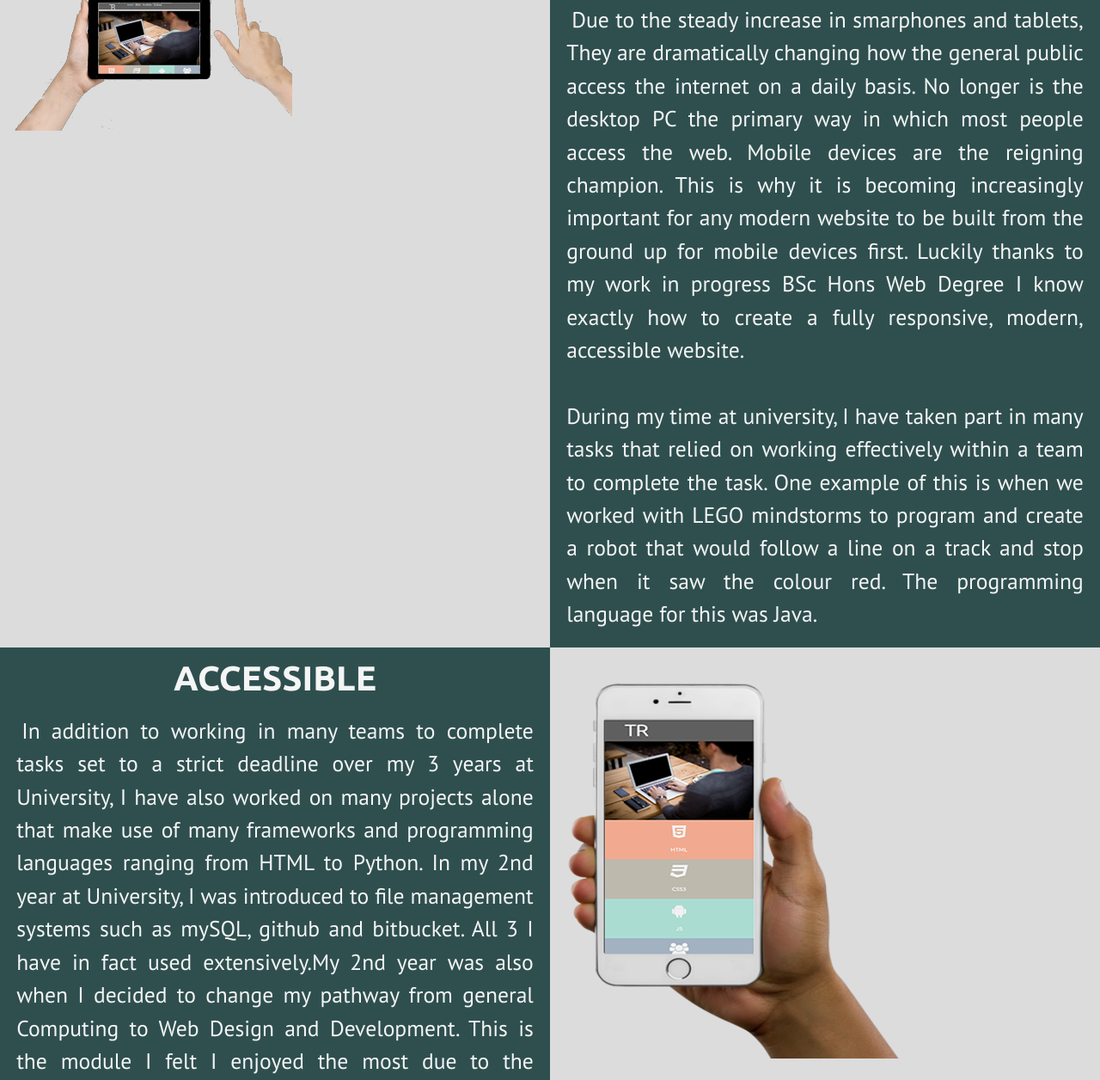
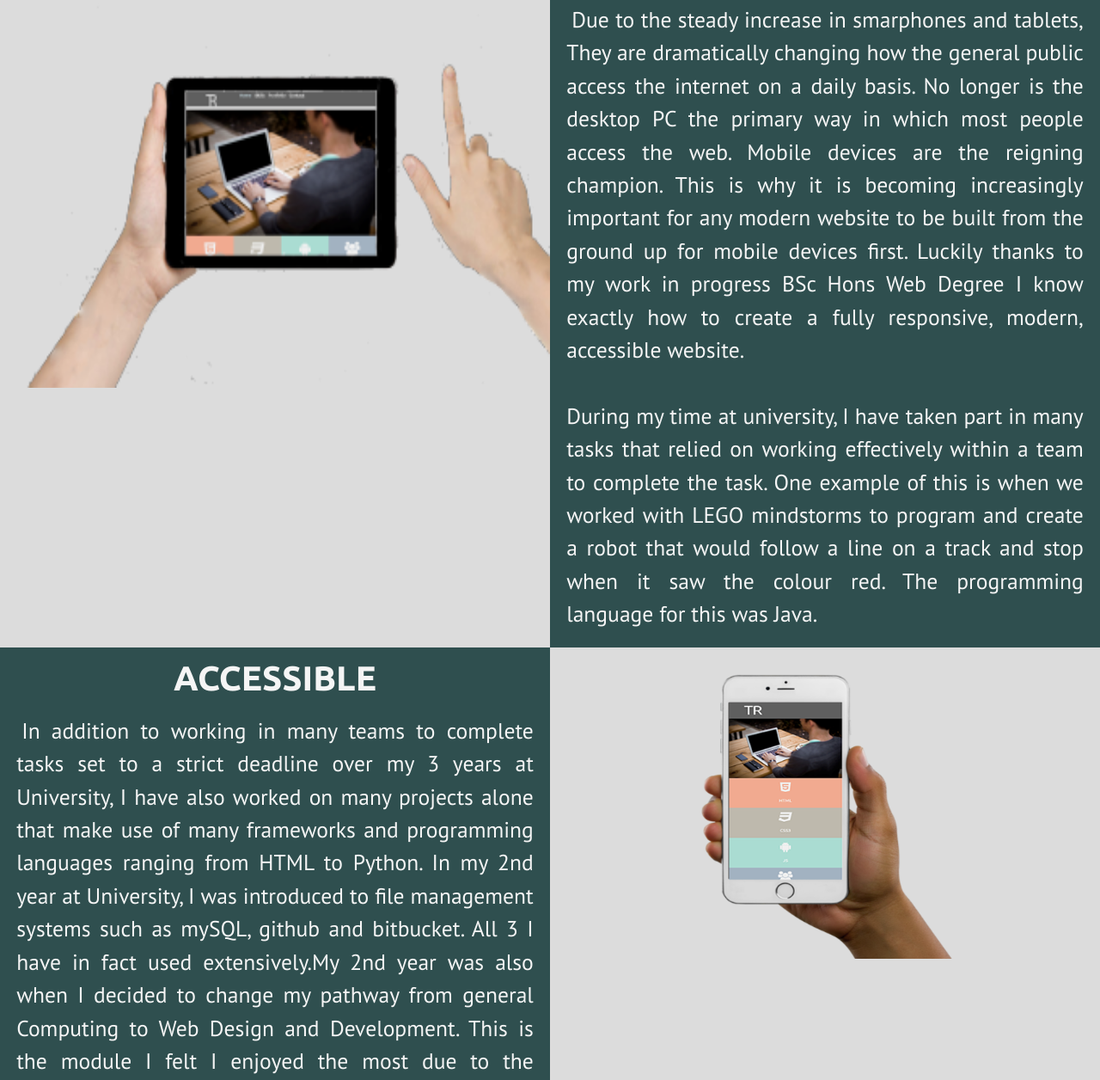
Before and after one commit to TomR95/Portfolio, a plain HTML site: page index.html in a window 1280 px wide. Shown: the part 679-1935 px from the top of the page at 86% size. Drawn offline with Linux system fonts and the light colour scheme.

Commit message:
Gave images on index classes & resized ipad

```diff
--- a/index.html
+++ b/index.html
@@ -50,7 +50,7 @@
 <!-- End four column section -->
     <section class="inner-wrapper">
     <article  id="tablet">
-        <img src="img/iPad2.png">
+        <img class = ipad src="img/iPad2.png">
     </article>
         <aside id="tablet2">
         <h2>MOBILE. TABLET. DESKTOP.</h2>
@@ -65,7 +65,7 @@
         <p> In addition to working in many teams to complete tasks set to a strict deadline over my 3 years at University, I have also worked on many projects alone that make use of many frameworks and programming languages ranging from HTML to Python. In my 2nd year at University, I was introduced to file management systems such as mySQL, github and bitbucket. All 3 I have in fact used extensively.My 2nd year was also when I decided to change my pathway from general Computing to Web Design and Development. This is the module I felt I enjoyed the most due to the burning passion of mine to design, create and develop. I felt websites were a perfect way in which I could display my skills easily to everyone across the world.  <br><br><br><br><br></p>
         </article>
         <aside class="hand-mobile">
-            <img src="img/iPhone6.png">
+            <img class= iphone src="img/iPhone6.png">
         </aside>
     </section>
     <section class="inner-wrapper">
--- a/style.css
+++ b/style.css
@@ -271,7 +271,32 @@ footer.second p {
     height: auto;
     display: block;
     margin: auto;
-    width: 50;
+    width: 50%;
+}
+ /*---Image classes ---*/
+.ipad {
+    max-width: 100%;
+    max-height: 50%;
+    margin-top: 0px;
+    margin-bottom: 0px;
+    width: 100%;
+    height: 525px;
+    display: block;
+}
+.iphone {
+    max-width: 100%;
+    height: auto;
+    display: block;
+    margin: auto;
+    width: 50%;
+
+   /*-- max-width: 100%;
+    max-height: 50%;
+    margin-top: 0px;
+    margin-bottom: 0px;
+    width: 50%;
+    height: 525px;
+    display: block; ---*/
 }
 /*------- MOBILE ---*/
 @media screen and (max-width: 768px) {
```
